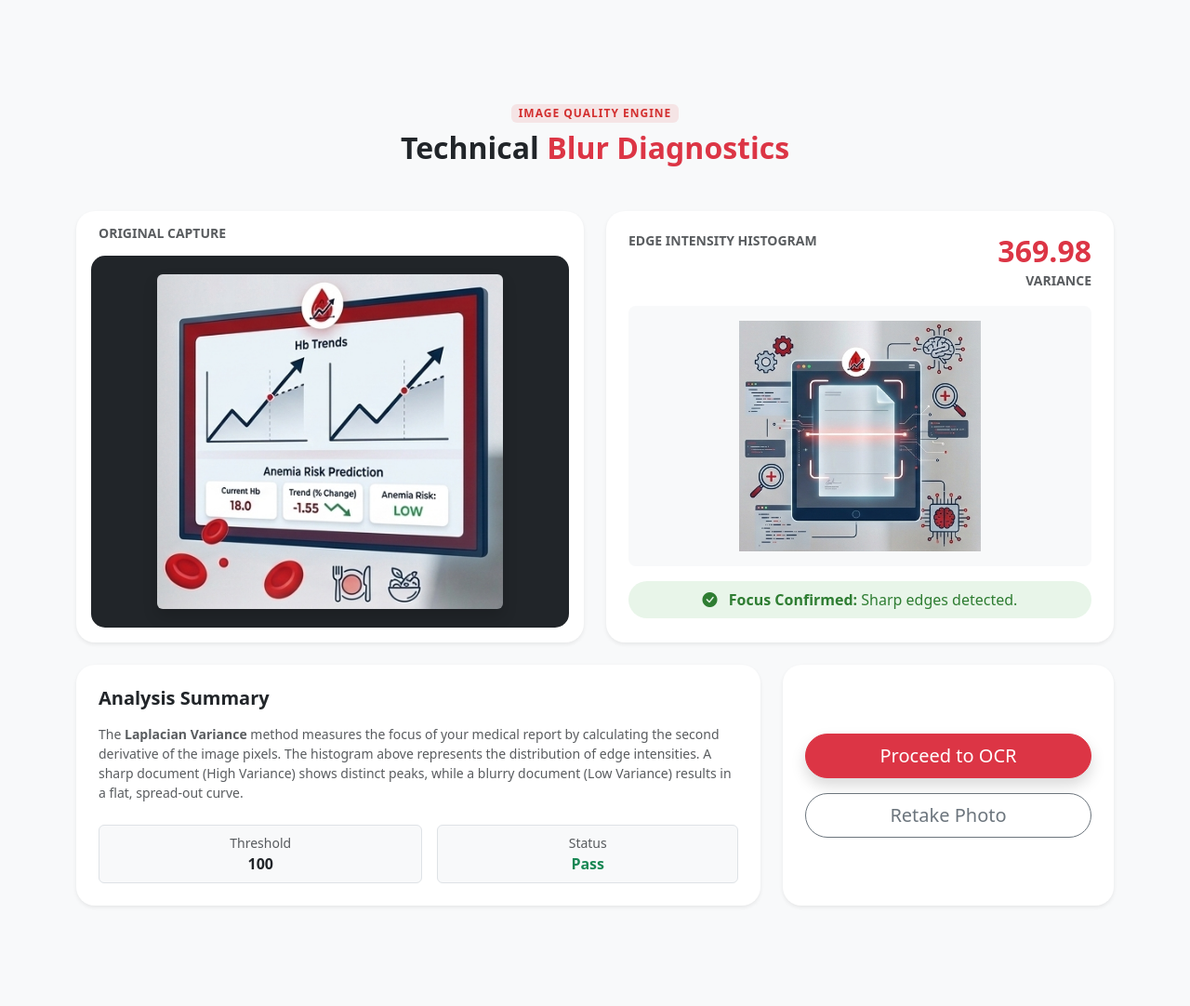
After one commit to babithakur/HemoTrack, a Flask app: page /report/blur_analysis in a window 1280 px wide. The commit adds this page. Shown: the whole page at 93% size. Run offline with Flask 3, Linux system fonts and the light colour scheme.

Commit message:
Added frontend design for blur image analysis

```diff
--- a/app/api/routes/report_routes.py
+++ b/app/api/routes/report_routes.py
@@ -5,3 +5,7 @@ report_bp = Blueprint("report", __name__)
 @report_bp.route("/validate")
 def validate():
     return render_template("validate.html")
+
+@report_bp.route("/blur_analysis")
+def blur_analysis():
+    return render_template("blur_analysis.html", variance_value=369.98, threshold=100)
--- a/app/static/css/validate.css
+++ b/app/static/css/validate.css
@@ -98,3 +98,27 @@
 .tab-pane {
     transition: opacity 0.4s ease-in-out;
 }
+
+
+/* Specific Histogram styling */
+.bg-light img {
+    max-height: 200px;
+    width: 100%;
+    object-fit: contain;
+}
+
+/* Alert styling to match HemoTrack theme */
+.alert-success {
+    background-color: #e8f5e9;
+    color: #2e7d32;
+}
+
+.alert-warning {
+    background-color: #fff3e0;
+    color: #ef6c00;
+}
+
+/* Typography for the Variance Score */
+h1.display-3 {
+    letter-spacing: -2px;
+}
--- /dev/null
+++ b/app/templates/blur_analysis.html
@@ -0,0 +1,94 @@
+<!DOCTYPE html>
+<html lang="en">
+<head>
+    <meta charset="UTF-8">
+    <meta name="viewport" content="width=device-width, initial-scale=1.0">
+    <title>HemoTrack | Dashboard</title>
+    <link href="https://cdn.jsdelivr.net/npm/bootstrap@5.3.0/dist/css/bootstrap.min.css" rel="stylesheet">
+    <link href="https://fonts.googleapis.com/css2?family=Inter:wght@300;400;600;700&display=swap" rel="stylesheet">
+    <link rel="stylesheet" href="https://cdn.jsdelivr.net/npm/bootstrap-icons@1.10.0/font/bootstrap-icons.css">
+    <link rel="stylesheet" href="{{ url_for('static', filename='css/validate.css') }}">
+</head>
+<body>
+    <div class="validation-container">
+        <div class="container py-5">
+            <div class="text-center mb-5">
+                <span class="badge ocr-badge mb-2">IMAGE QUALITY ENGINE</span>
+                <h2 class="fw-bold">Technical <span class="text-danger">Blur Diagnostics</span></h2>
+            </div>
+
+            <div class="row g-4 mb-4">
+                <div class="col-lg-6">
+                    <div class="card border-0 shadow-sm p-3 h-100" style="border-radius: 20px;">
+                        <h6 class="fw-bold text-muted mb-3 text-uppercase small px-2">Original Capture</h6>
+                        <div class="report-preview-container bg-dark d-flex align-items-center justify-content-center" style="height: 400px; border-radius: 15px; overflow: hidden;">
+                            <img src="{{ url_for('static', filename='images/predict_risk.png') }}" class="img-fluid rounded shadow" alt="Uploaded Report" style="max-height: 100%; object-fit: contain;">
+                        </div>
+                    </div>
+                </div>
+
+                <div class="col-lg-6">
+                    <div class="card border-0 shadow-sm p-4 h-100" style="border-radius: 20px;">
+                        <div class="d-flex justify-content-between align-items-start mb-3">
+                            <h6 class="fw-bold text-muted text-uppercase small">Edge Intensity Histogram</h6>
+                            <div class="text-end">
+                                <h2 class="fw-bold text-danger mb-0">{{ variance_value }}</h2>
+                                <small class="text-muted fw-bold">VARIANCE</small>
+                            </div>
+                        </div>
+
+                        <div class="bg-light rounded-3 p-3 text-center mb-3 d-flex align-items-center justify-content-center" style="height: 280px;">
+                            <img src="{{ url_for('static', filename='images/image_analysis.png') }}" class="img-fluid rounded" alt="Laplacian Histogram" style="max-height: 100%;">
+                        </div>
+
+                        {% if variance_value > threshold %}
+                        <div class="alert alert-success rounded-pill border-0 py-2 text-center mb-0">
+                            <i class="bi bi-check-circle-fill me-2"></i> <strong>Focus Confirmed:</strong> Sharp edges detected.
+                        </div>
+                        {% else %}
+                        <div class="alert alert-warning rounded-pill border-0 py-2 text-center mb-0">
+                            <i class="bi bi-exclamation-triangle-fill me-2"></i> <strong>Blur Detected:</strong> High risk of OCR error.
+                        </div>
+                        {% endif %}
+                    </div>
+                </div>
+            </div>
+
+            <div class="row g-4">
+                <div class="col-md-8">
+                    <div class="card border-0 shadow-sm p-4 h-100" style="border-radius: 20px;">
+                        <h5 class="fw-bold mb-3">Analysis Summary</h5>
+                        <p class="text-muted small">
+                            The <strong>Laplacian Variance</strong> method measures the focus of your medical report by calculating the second derivative of the image pixels.
+                            The histogram above represents the distribution of edge intensities. A sharp document (High Variance) shows distinct peaks, while a blurry document (Low Variance) results in a flat, spread-out curve.
+                        </p>
+                        <div class="d-flex gap-3 mt-2">
+                            <div class="p-2 bg-light rounded flex-fill text-center border">
+                                <small class="text-muted d-block">Threshold</small>
+                                <span class="fw-bold">{{ threshold }}</span>
+                            </div>
+                            <div class="p-2 bg-light rounded flex-fill text-center border">
+                                <small class="text-muted d-block">Status</small>
+                                <span class="fw-bold {% if variance_value > threshold %}text-success{% else %}text-danger{% endif %}">
+                                    {% if variance_value > threshold %}Pass{% else %}Fail{% endif %}
+                                </span>
+                            </div>
+                        </div>
+                    </div>
+                </div>
+
+                <div class="col-md-4">
+                    <div class="card border-0 shadow-sm p-4 bg-white h-100 d-flex flex-column justify-content-center" style="border-radius: 20px;">
+                        <a href="/report/validate" class="btn btn-danger btn-lg w-100 rounded-pill shadow mb-3">
+                            Proceed to OCR
+                        </a>
+                        <a href="/dashboard" class="btn btn-outline-secondary btn-lg w-100 rounded-pill">
+                            Retake Photo
+                        </a>
+                    </div>
+                </div>
+            </div>
+        </div>
+    </div>
+</body>
+</html>
```
